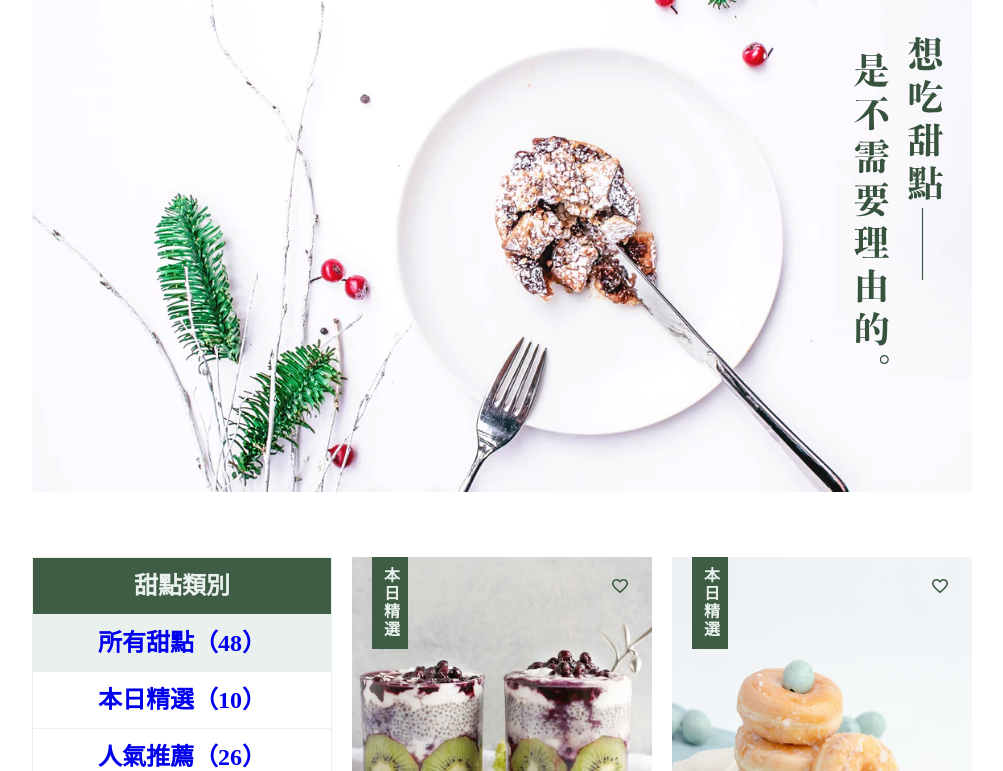
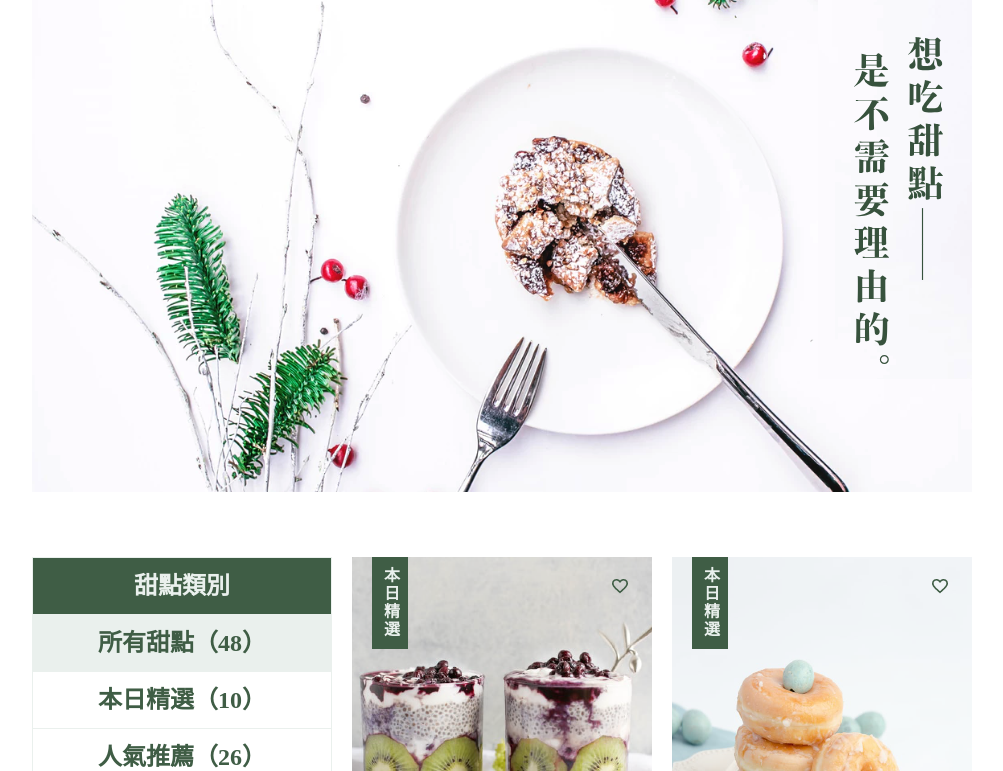
Before and after one commit to Szyln/hexTrial.flexbox.practice, a plain HTML site: page index.html in a window 1280 px wide. Shown: the part 103-874 px from the top of the page, without its empty margins (138-1141 px from the left). Drawn offline with Linux system fonts and the light colour scheme.

Commit message:
Update style.css

```diff
--- a/style.css
+++ b/style.css
@@ -218,10 +218,11 @@ img[src="pic/logo-all-dark.svg"] {
 
 
 
-/* style */
+/* style and link */
 ul[class~="box"] li a {
   display: block;
   text-decoration: none;
+  color: #3F5D45;
 }
 
 .box-nav li a {
```
